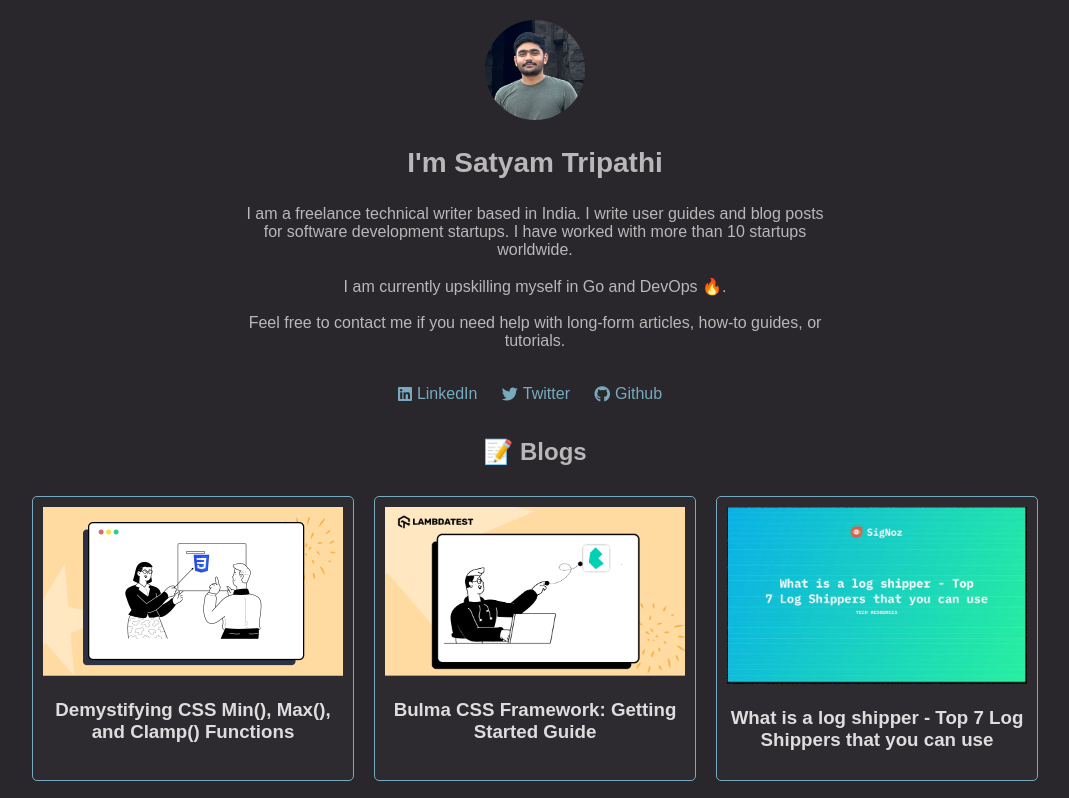
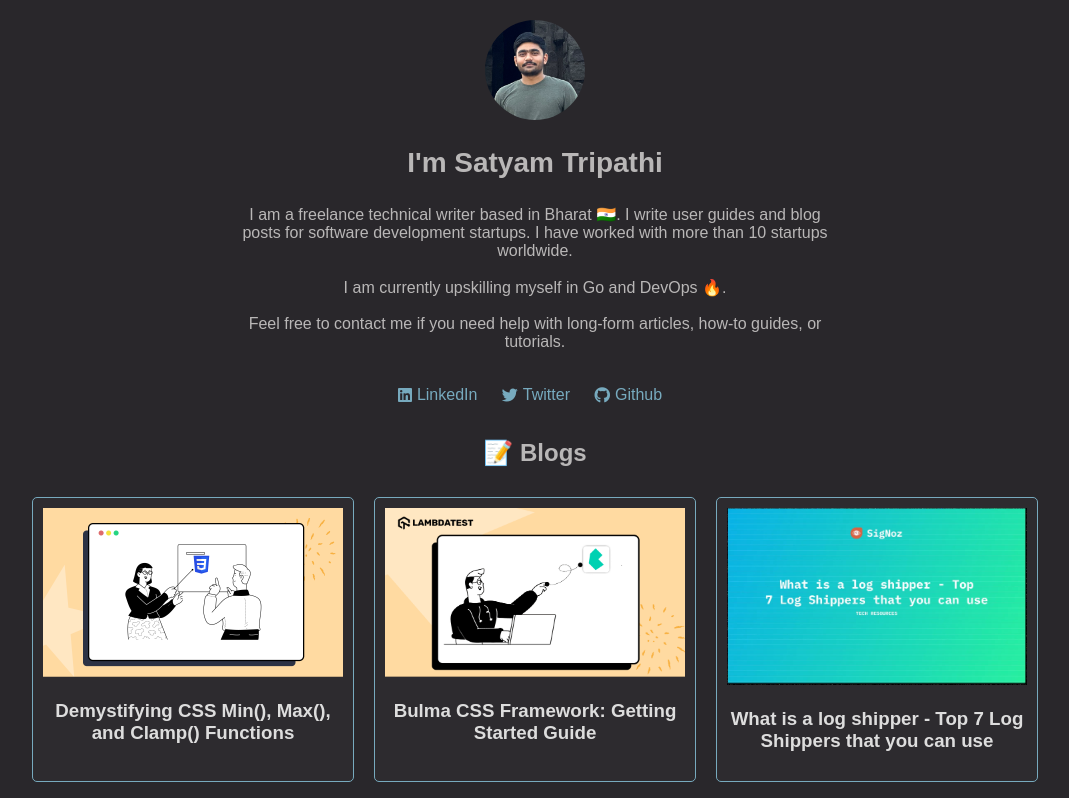
Before and after one commit to triposat/triposat.github.io, a plain HTML site: page index.html in a window 1280 px wide. Shown: the top 798 px of the page, without its empty margins (105-1174 px from the left). Drawn offline with Linux system fonts and the light colour scheme.

Commit message:
Update index.html

```diff
--- a/index.html
+++ b/index.html
@@ -27,7 +27,7 @@
 
     <div class="intro-card">
       <p>
-        I am a freelance technical writer based in India. I write user guides
+        I am a freelance technical writer based in Bharat 🇮🇳. I write user guides
         and blog posts for software development startups. I have worked with
         more than 10 startups worldwide.
         <br />
```
